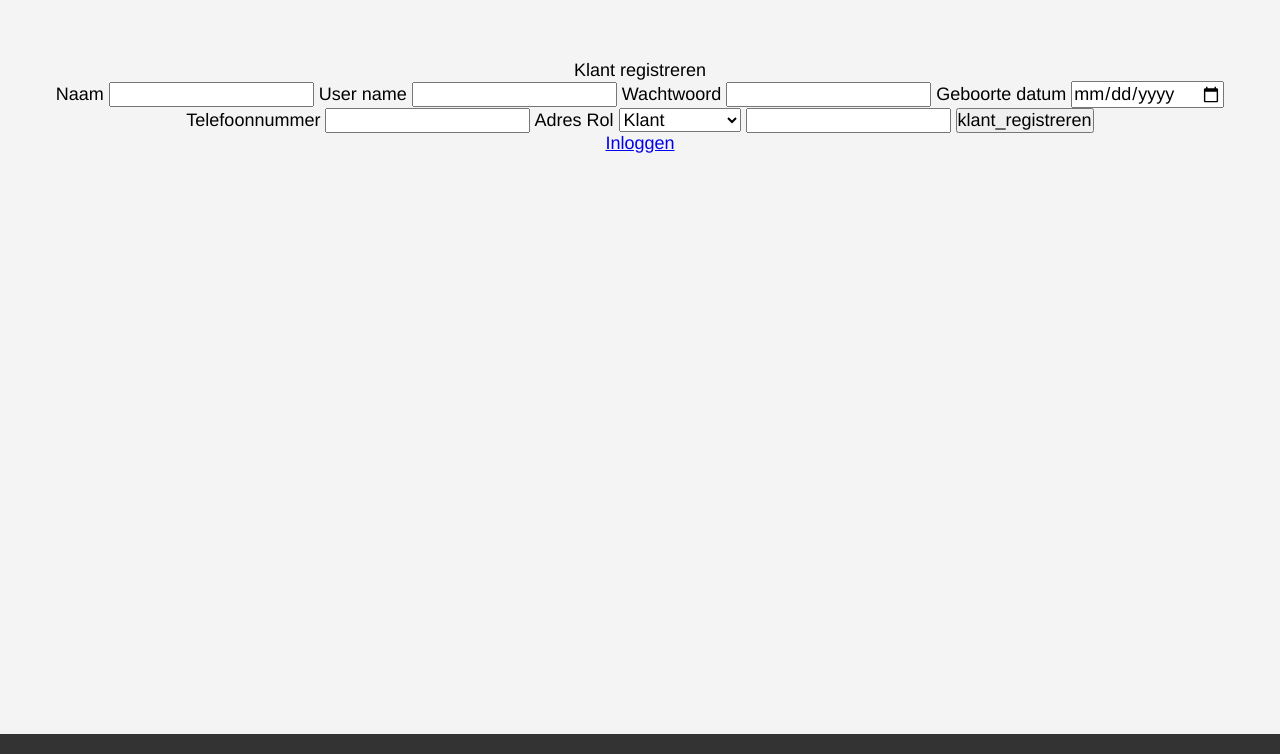
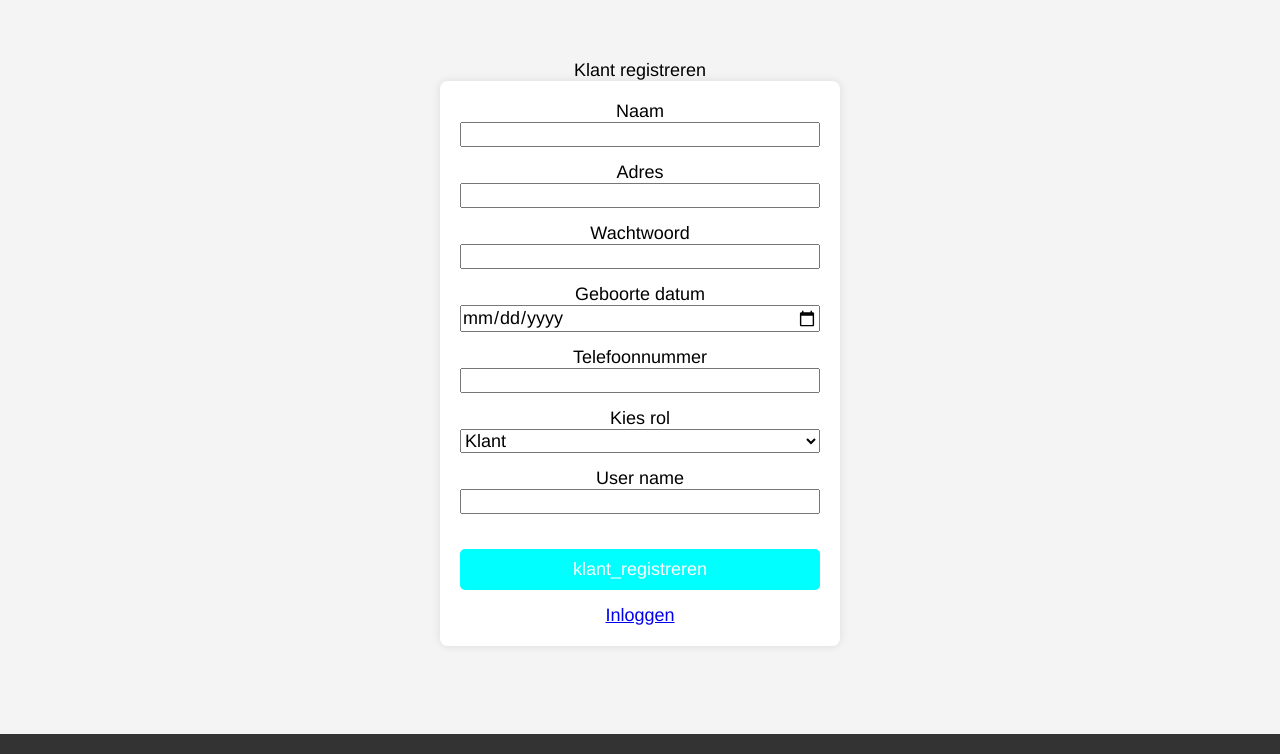
Before and after one commit to Jaap223/Kerkelanden-V2, a PHP site: page /Gebruiker.php in a window 1280 px wide. Shown: the part 46-800 px from the top of the page. Run offline with PHP 8.4, Linux system fonts and the light colour scheme.

Commit message:
Login en Registratie werken voor kerkelanden

```diff
--- a/Gebruiker.php
+++ b/Gebruiker.php
@@ -10,21 +10,21 @@ class Gebruiker extends Database
     {
     }
 
-    public function klant_registreren($user_name, $wachtwoord, $naam, $geboortedatum, $tel_nr, $adres, $rol)
+    public function klant_registreren($naam, $adres, $wachtwoord, $geboortedatum, $tel_nr, $rol, $user_name)
     {
         try {
             $options = ['cost' => 6];
             $passwordCrypt = password_hash($wachtwoord, PASSWORD_BCRYPT, $options);
 
-            $sql = "INSERT INTO gebruiker (user_name, wachtwoord, naam, geboortedatum, tel_nr, adres, rol) VALUES (:user_name, :wachtwoord, :naam, :geboortedatum, :tel_nr, :adres, :rol)";
+            $sql = "INSERT INTO gebruiker (Naam, Adres, Wachtwoord, Geboortedatum, Tel_nr, Rol, user_name) VALUES (:naam, :adres, :wachtwoord, :geboortedatum, :tel_nr, :rol, :user_name)";
             $stmt = $this->connect()->prepare($sql);
-            $stmt->bindParam(':user_name', $user_name);
+            $stmt->bindParam(':naam', $naam);
+            $stmt->bindParam(':adres', $adres);
             $stmt->bindParam(':wachtwoord', $passwordCrypt);
-            $stmt->bindParam(':naam', $naam);
             $stmt->bindParam(':geboortedatum', $geboortedatum);
             $stmt->bindParam(':tel_nr', $tel_nr);
-            $stmt->bindParam(':adres', $adres);
-            $stmt->bindParam(":rol", $rol);
+            $stmt->bindParam(':rol', $rol);
+            $stmt->bindParam(':user_name', $user_name);
 
             if ($stmt->execute()) {
                 header("Location: BaseUser.php");
@@ -48,8 +48,15 @@ class Gebruiker extends Database
 $reg = new Gebruiker();
 
 if (isset($_POST['klant_registreren'])) {
-
-    echo $reg->klant_registreren($_POST['adres'], $_POST['wachtwoord'], $_POST['naam'], $_POST['geboortedatum'], $_POST['tel_nr'], $_POST['user_name'], $_POST['rol']);
+    echo $reg->klant_registreren(
+        $_POST['naam'],
+        $_POST['adres'],
+        $_POST['wachtwoord'],
+        $_POST['geboortedatum'],
+        $_POST['tel_nr'],
+        $_POST['rol'],
+        $_POST['user_name']
+    );
 }
 
 ?>
@@ -71,25 +78,37 @@ if (isset($_POST['klant_registreren'])) {
             <form method="post">
                 <label for="naam">Naam</label>
                 <input type="text" name="naam" id="naam">
-                <label for="user_name">User name</label>
-                <input type="text" name="user_name" id="user_name">
+
+                <label for="adres">Adres</label>
+                <input type="text" name="adres" id="adres">
+
                 <label for="wachtwoord">Wachtwoord</label>
                 <input type="password" name="wachtwoord" id="wachtwoord">
-                <label for="geboorte_datum">Geboorte datum</label>
+
+                <label for="geboortedatum">Geboorte datum</label>
                 <input type="date" name="geboortedatum" id="geboortedatum">
+
                 <label for="tel_nr">Telefoonnummer</label>
                 <input type="text" name="tel_nr" id="tel_nr">
-                <label for="adres">Adres</label>
-                <label for="rol">Rol</label>
+
+                <label for="rol">Kies rol</label>
                 <select name="rol" id="rol">
                     <option value="klant">Klant</option>
                     <option value="medewerker">Medewerker</option>
                 </select>
-                <input type="text" name="adres" id="adres">
+
+                <label for="user_name">User name</label>
+                <input type="text" name="user_name" id="user_name">
+
+
+
+
                 <input type="submit" name="klant_registreren" value="klant_registreren">
             </form>
             <a href="BaseUser.php">Inloggen</a>
         </section>
+
+
     </main>
 </body>
 
--- a/css/style.css
+++ b/css/style.css
@@ -1,3 +1,4 @@
+
 * {
     font-family: 'Helvetica', 'Arial', sans-serif;
     font-size: 18px;
@@ -44,3 +45,35 @@ footer {
     bottom: 0;
     width: 100%;
 }
+
+.formR {
+    max-width: 400px;
+    margin: 0 auto;
+    background-color: #fff;
+    padding: 20px;
+    border-radius: 8px;
+    box-shadow: 0 0 10px rgba(0, 0, 0, 0.1);
+}
+
+.formR label,
+.formR input,
+.formR select {
+    margin-bottom: 15px;
+    width: 100%;
+}
+
+.formR input[type="submit"] {
+    display: block;
+    width: 100%;
+    margin-top: 20px;
+    padding: 10px;
+    background-color: aqua;
+    color: #fff;
+    border: none;
+    border-radius: 5px;
+    cursor: pointer;
+}
+
+.formR input[type="submit"]:hover {
+    background-color: #008080;
+}
```
Also changed, not shown: BaseUser.php (+22 -21 lines), s.sql (+10 -10 lines).
